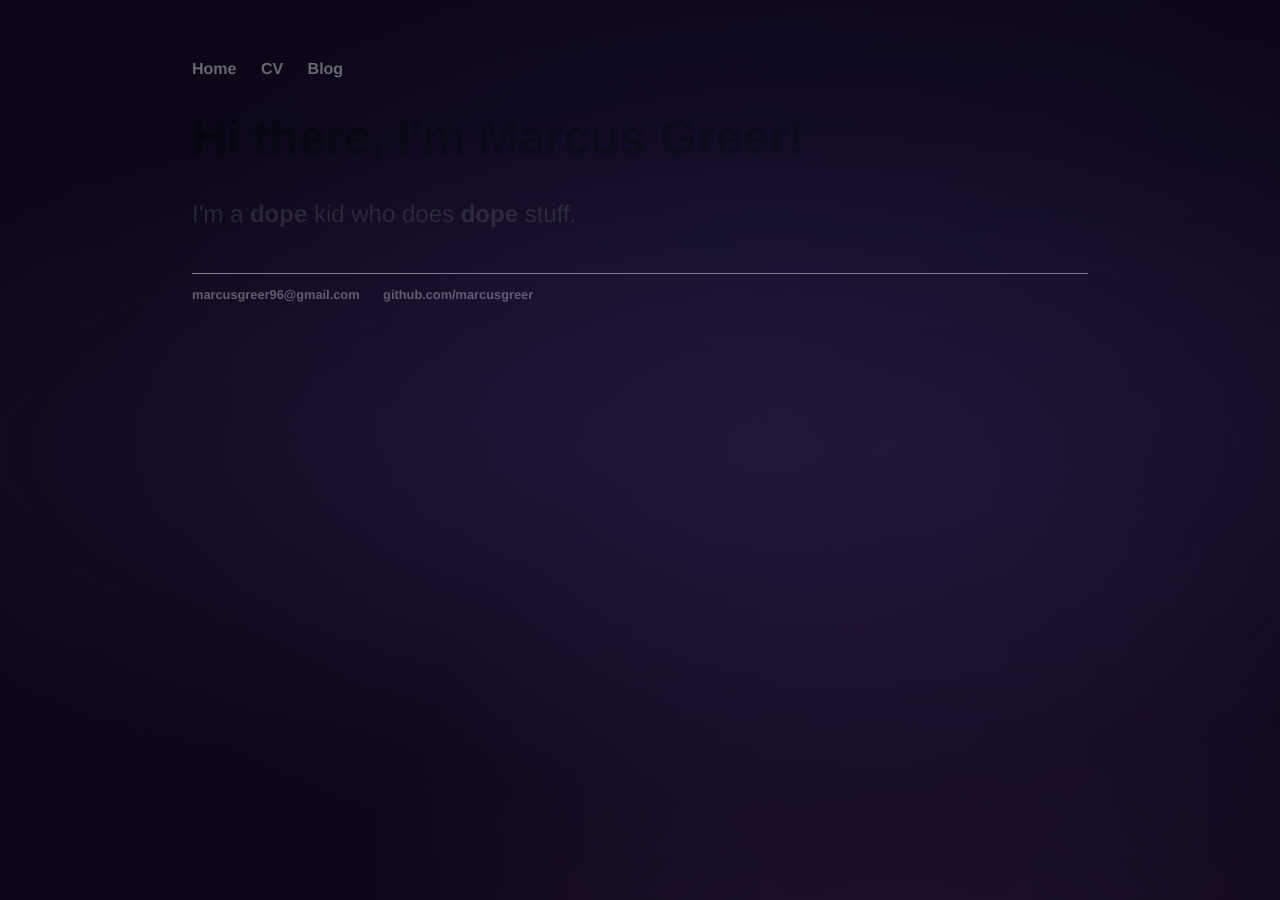
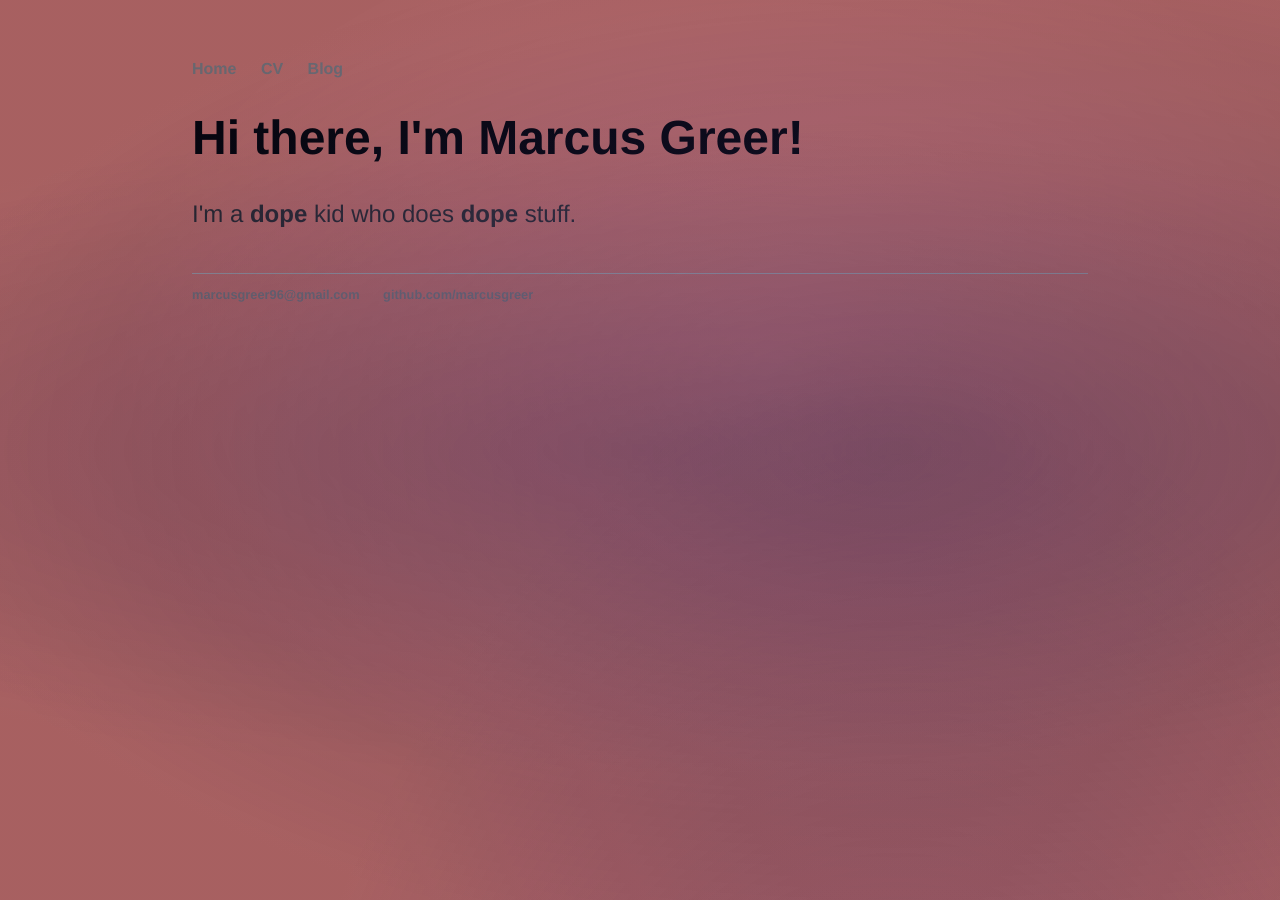
Before and after one commit to marcusgreer/marcusgreer.github.io, a Jekyll site: the page built from index.html, in a window 1280 px wide. Built offline with Jekyll 4.4.1, drawn with Linux system fonts in a browser that asks for light colours.

Commit message:
there's probably a better way to be doing this

```diff
--- a/css/main.css
+++ b/css/main.css
@@ -1,5 +1,5 @@
 html {
-    background: #0B0210;
+    background: #FD8F83;
     font-family: "HelveticaNeue-Light", "Helvetica Neue Light", "Helvetica Neue", Helvetica, Arial, "Lucida Grande", sans-serif;
     font-weight: 300;
     overflow: hidden;
```
